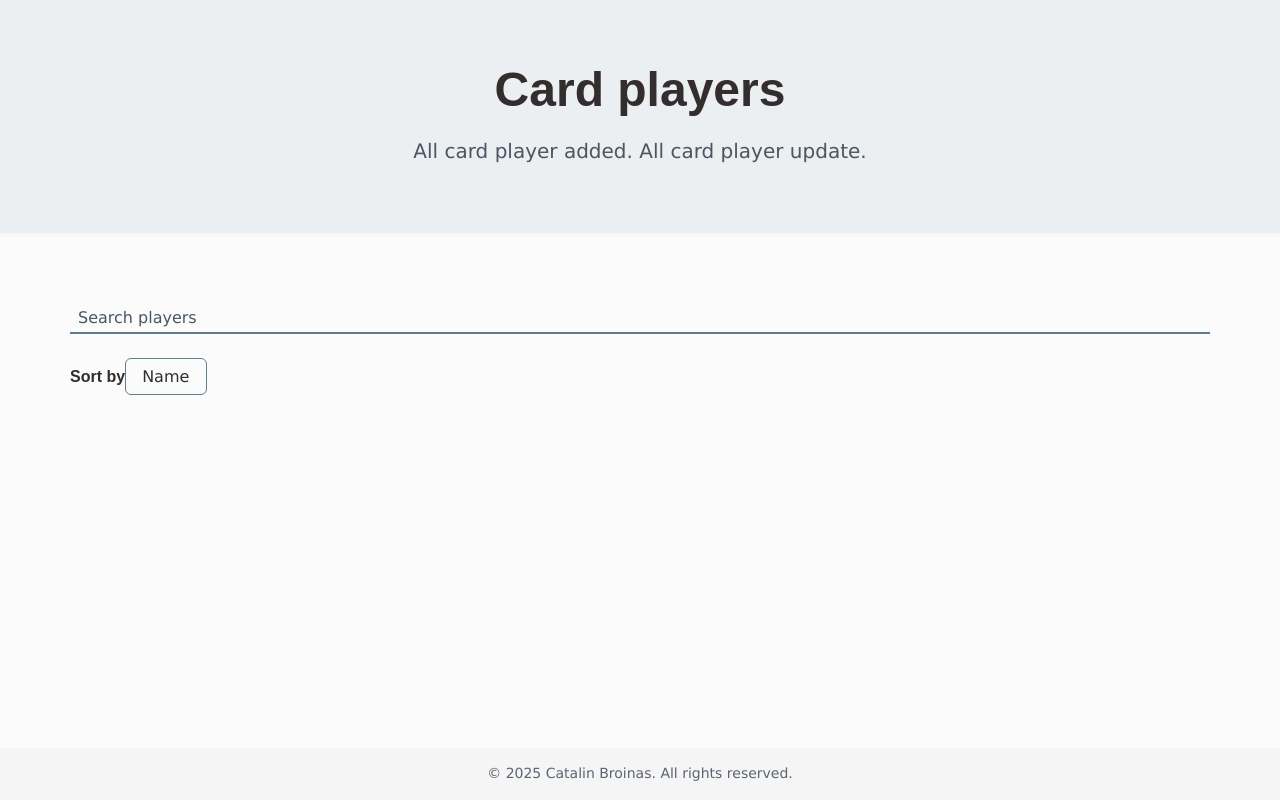
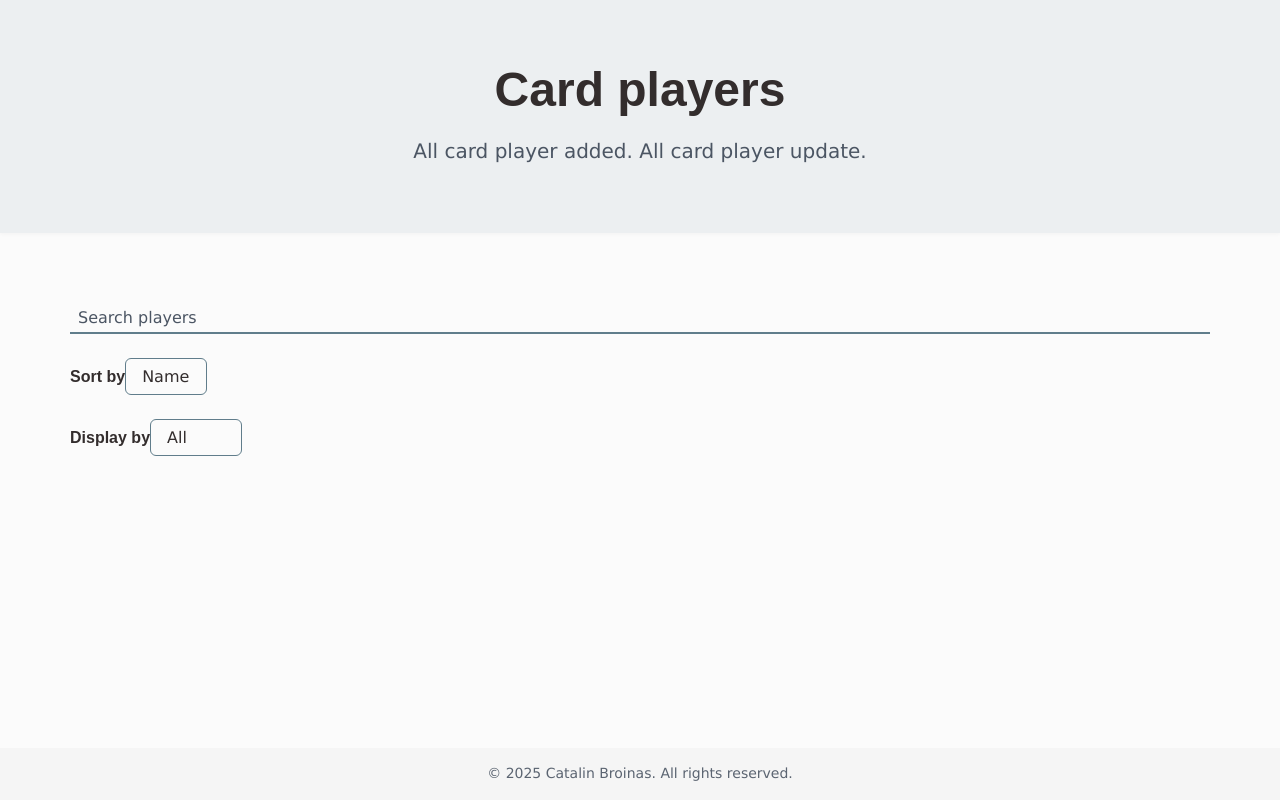
Before and after one commit to catalinbroinas/card-players, a React (Vite) app: page / in a window 1280 px wide. Built offline with nearby package versions, Linux system fonts and the light colour scheme.

Commit message:
feat(DisplayPlayers): add static UI

```diff
--- /dev/null
+++ b/src/react/components/features/toolbar/DisplayPlayers.jsx
@@ -0,0 +1,22 @@
+
+function DisplayPlayers() {
+  return (
+    <div className="toolbar__select">
+      <label
+        htmlFor="display-players"
+        className="form-legend m-0"
+      >Display by</label>
+
+      <select
+        id="display-players"
+        className="form-outline form-select"
+      >
+        <option value="name">All</option>
+        <option value="team">New</option>
+        <option value="age">Update</option>
+      </select>
+    </div>
+  );
+}
+
+export default DisplayPlayers;
--- a/src/react/components/features/toolbar/Toolbar.jsx
+++ b/src/react/components/features/toolbar/Toolbar.jsx
@@ -1,5 +1,6 @@
 import SearchBar from "./SearchBar";
 import SortPlayers from "./SortPlayers";
+import DisplayPlayers from "./DisplayPlayers";
 
 function Toolbar() {
 	return (
@@ -7,6 +8,7 @@ function Toolbar() {
 			<form className="form-container">
 				<SearchBar />
 				<SortPlayers />
+				<DisplayPlayers />
 			</form>
 		</section>
 	);
```
